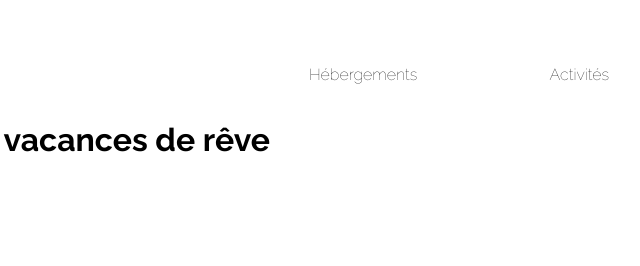
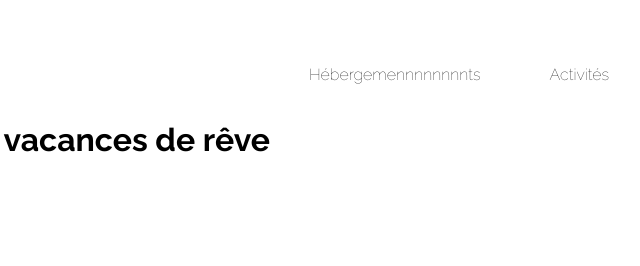
Before and after one commit to candipy/Booki, a plain HTML site: page index.html in a window 1280 px wide. Shown: the top 266 px of the page, 621-1261 px from the left. Drawn offline with Linux system fonts and the light colour scheme.

Commit message:
master erreur

```diff
--- a/index.html
+++ b/index.html
@@ -20,7 +20,7 @@
             <div id=logo><img src="images/logo/Booki.png" alt="logo_booki"></div>
             <nav id=menu>
                 <ul>
-                    <li><a href="#hebergements_marseille">Hébergements</a></li>
+                    <li><a href="#hebergements_marseille">Hébergemennnnnnnnts</a></li>
                     <li><a href="#activites_marseille">Activités</a></li>
                 </ul>
             </nav>
```
